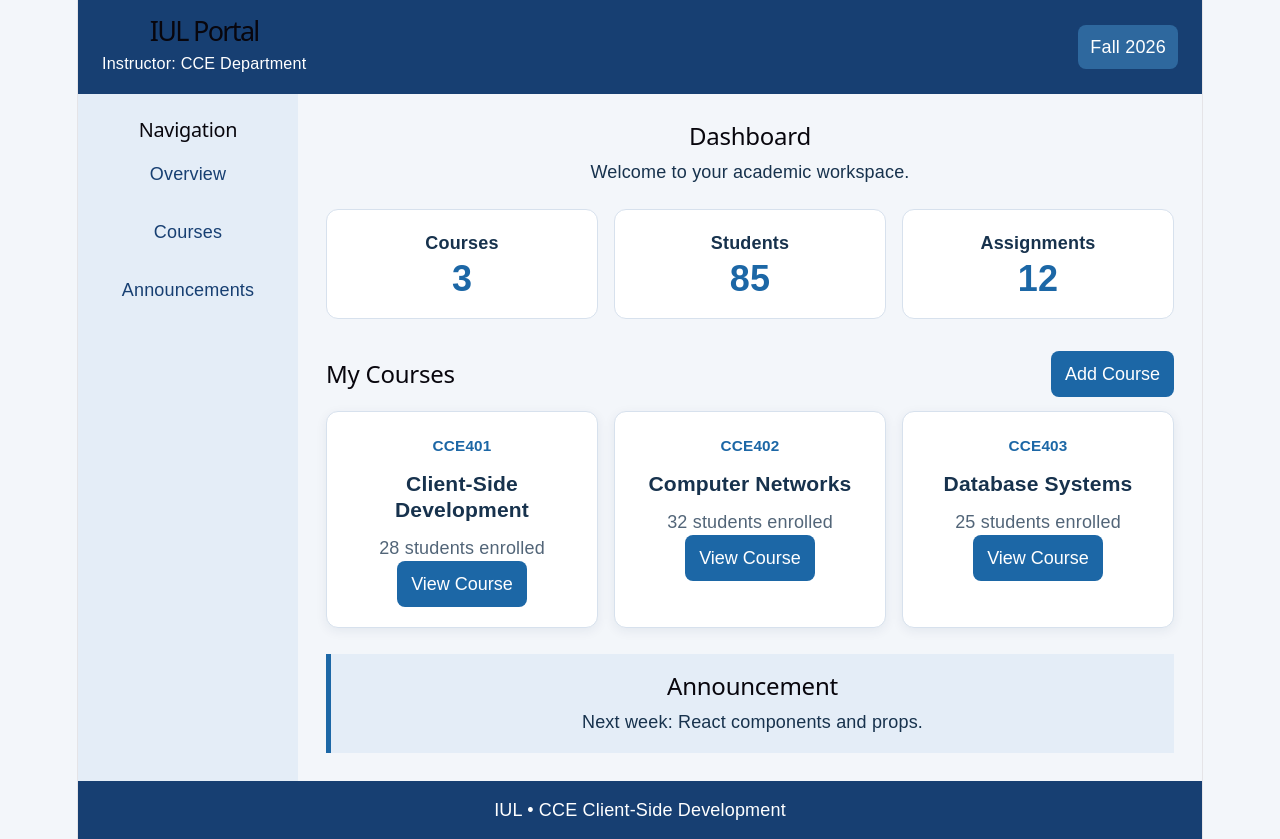
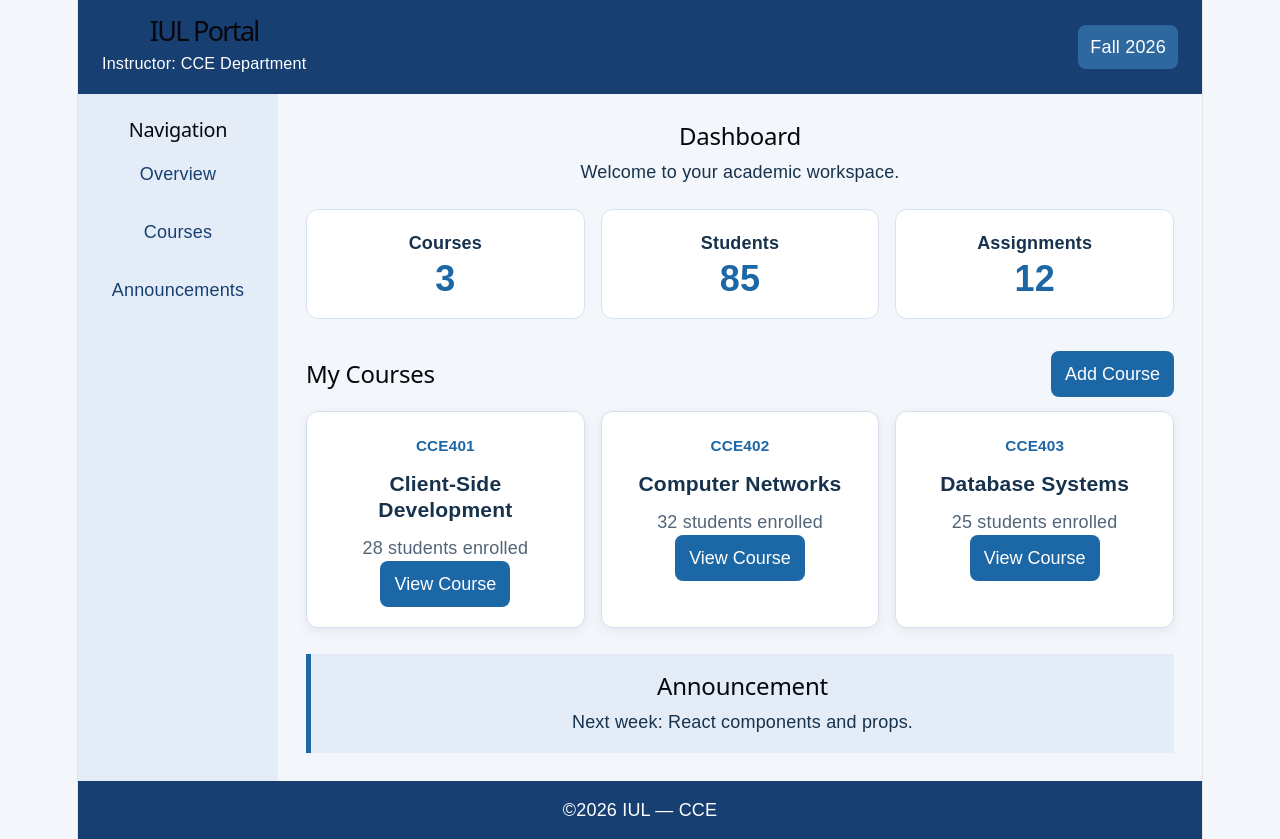
Before and after one commit to ibrahimshehadi/iul-dashboard, a React (Vite) app: page / in a window 1280 px wide. Built offline with nearby package versions, Linux system fonts and the light colour scheme.

Commit message:
Add Footer component

```diff
--- a/src/App.css
+++ b/src/App.css
@@ -11,7 +11,7 @@ button { cursor: pointer; }
 .dashboard {
   min-height: 100vh;
   display: grid;
-  grid-template-columns: 220px minmax(0, 1fr);
+  grid-template-columns: 200px minmax(0, 1fr);
   grid-template-rows: auto 1fr auto;
   grid-template-areas:
     "header header"
@@ -19,10 +19,8 @@ button { cursor: pointer; }
     "footer footer";
 }
 
-/* ⬅️ جديد: بس وين يقعد الـHeader. شكلو بـHeader.css */
 .site-header { grid-area: header; }
 
-/* ⬅️ انمحى: .topbar و .topbar h1 و .semester */
 
 .sidebar {
   grid-area: sidebar;
@@ -108,13 +106,7 @@ button:hover { background: #124c7c; }
 }
 .announcement h2 { margin-top: 0; }
 
-.footer {
-  grid-area: footer;
-  text-align: center;
-  padding: 16px;
-  background: #173f72;
-  color: white;
-}
+.site-footer { grid-area: footer; }
 
 @media (max-width: 900px) {
   .dashboard { grid-template-columns: 180px minmax(0, 1fr); }
@@ -131,7 +123,6 @@ button:hover { background: #124c7c; }
       "main"
       "footer";
   }
-  /* ⬅️ انمحى سطر .topbar (Header.css عندو @media لحالو) */
   .sidebar { padding: 12px 16px; }
   .sidebar h2 { display: none; }
   .sidebar nav { flex-direction: row; flex-wrap: wrap; }
--- a/src/App.jsx
+++ b/src/App.jsx
@@ -1,5 +1,6 @@
 import './App.css'
-import Header from './component/Header'   // ⬅️ جبنا الـHeader
+import Header from './component/Header'
+import Footer from './component/Footer'
 
 const courses = [
   { id: 1, code: 'CCE401', name: 'Client-Side Development', students: 28 },
@@ -10,8 +11,6 @@ const courses = [
 function App() {
   return (
     <div className="dashboard">
-
-      {/* ⬅️ بدل <header className="topbar">...</header> */}
       <Header
         title="IUL Portal"
         semester="Fall 2026"
@@ -70,7 +69,7 @@ function App() {
         </section>
       </main>
 
-      <footer className="footer">IUL • CCE Client-Side Development</footer>
+      <Footer university="IUL" year={2026} />
     </div>
   )
 }
--- /dev/null
+++ b/src/component/Footer.css
@@ -0,0 +1,6 @@
+.site-footer {
+  padding: 16px;
+  background: #173f72;
+  color: white;
+  text-align: center;
+}
--- /dev/null
+++ b/src/component/Footer.jsx
@@ -0,0 +1,10 @@
+import './Footer.css';
+
+import './Footer.css'
+
+function Footer({ university, year }) {
+  return <footer className="site-footer">©
+  {year} {university} — CCE</footer>
+}
+
+export default Footer
```
